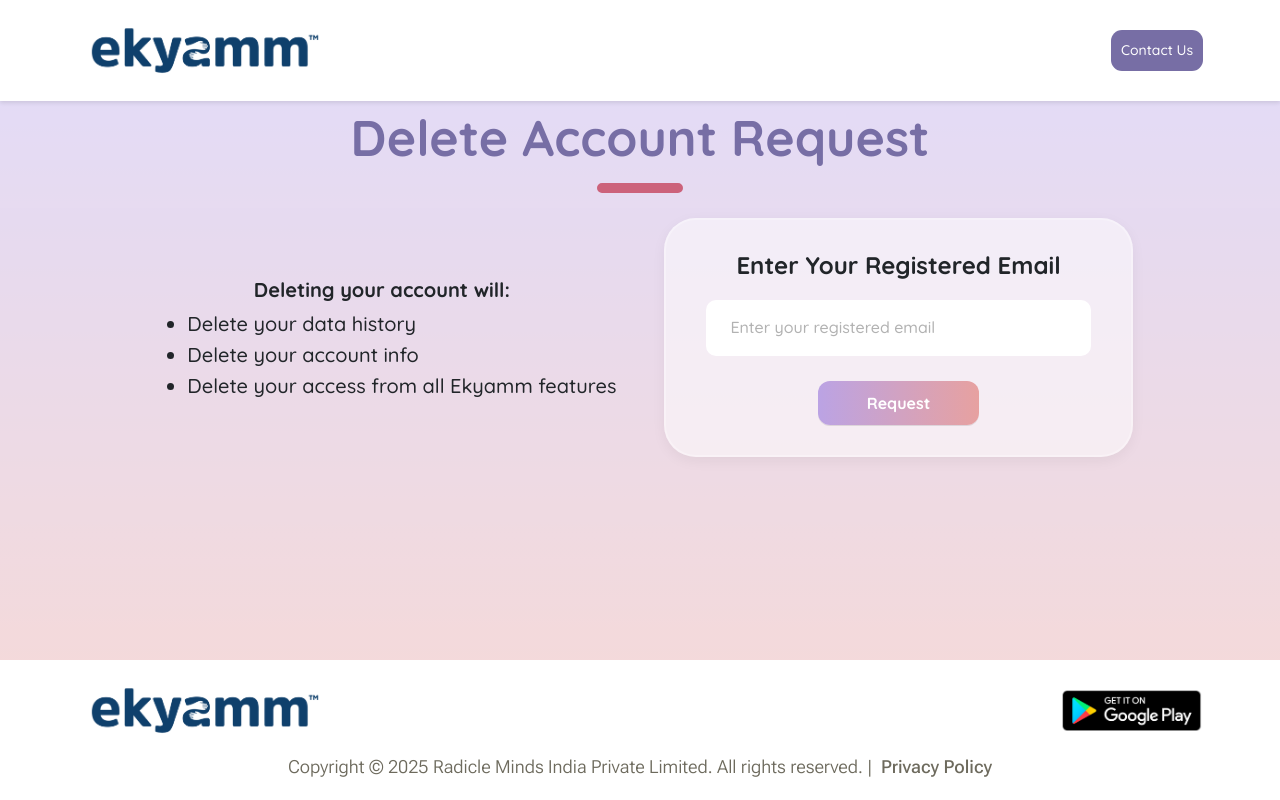
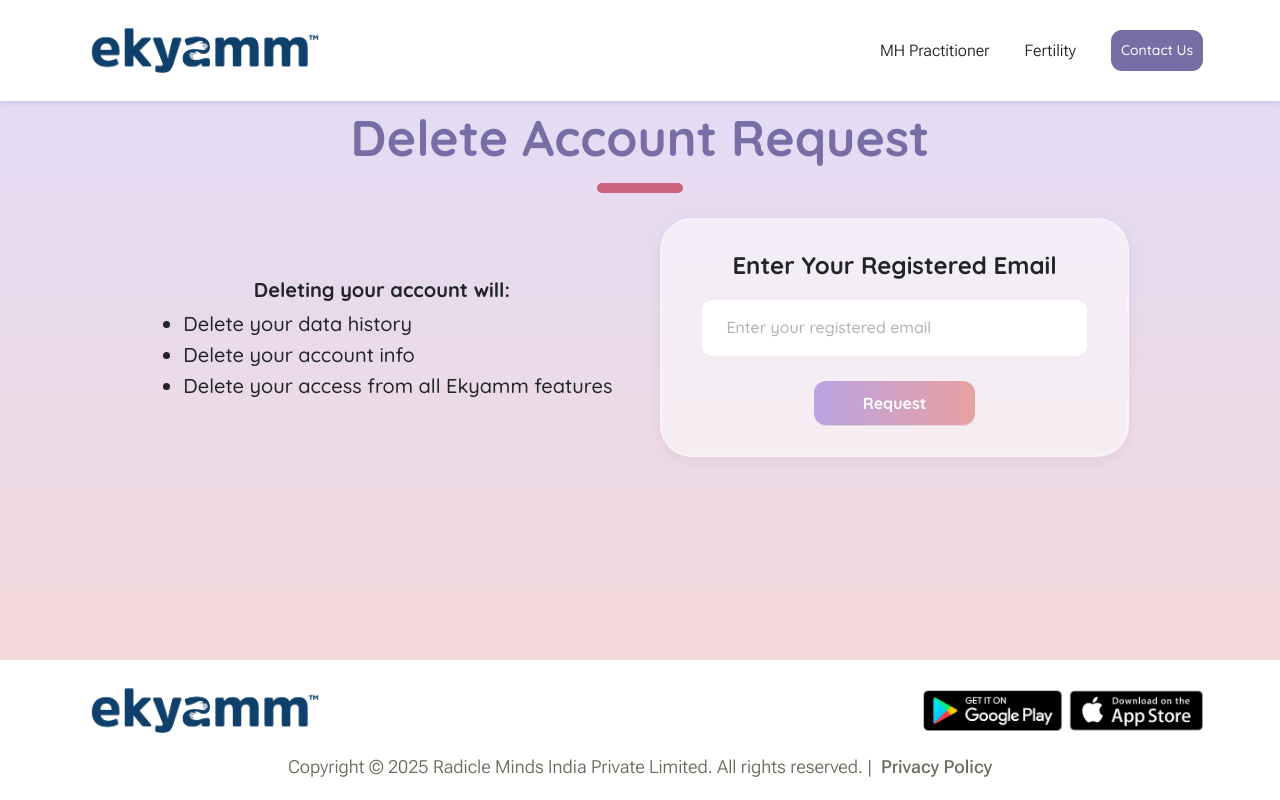
Before and after one commit to ekyamm/ekyamm-frontend, a plain HTML site: page request-account-delete.html in a window 1280 px wide. Drawn offline with nearby package versions, Linux system fonts and the light colour scheme.

Commit message:
Refactor navbar and footer placeholders; update script for active nav item handling on specific pages

```diff
--- a/request-account-delete.html
+++ b/request-account-delete.html
@@ -31,12 +31,12 @@
             position: fixed;
             width: 100%;
             /* height: 15%; */
-            top: 0;
+            /* top: 0;
             z-index: 10;
             display: flex;
             justify-content: space-between;
             box-shadow: 0 2px 4px rgba(0, 0, 0, 0.1);
-            align-items: center;
+            align-items: center; */
         }
 
         /* Logo styles */
@@ -659,6 +659,10 @@
         }
     </style>
 
+    <!-- Bootstrap CSS -->
+    <link rel="stylesheet" href="https://cdn.jsdelivr.net/npm/bootstrap@5.3.0/dist/css/bootstrap.min.css">
+    <link rel="stylesheet" href="styles.css">
+
     <script src="https://ajax.googleapis.com/ajax/libs/jquery/3.7.1/jquery.min.js"></script>
 </head>
 <body>
@@ -668,14 +672,15 @@
     <div class="overlay"></div>
 
     <!-- Navbar -->
-    <div class="navbar">
-        <!-- Company Logo (left align) -->
+    <!-- <div class="navbar">
         <img src="public/images/ekyamm-white.png" alt="Company Logo" class="logo ekyamm-logo">
 
-        <!-- Contact Us button (right align) -->
         <button id="chatNow" class="brand-btn contact-button">Chat Now</button>
         <button id="contactUs" class="brand-btn contact-button">Contact Us</button>
-    </div>
+    </div> -->
+
+    <!-- Placeholder for Navbar -->
+    <div id="navbar-placeholder" style="padding: 0; margin: 0;"></div>
 
     <section id="header-section">
         <h1>Delete Account Request</h1>
@@ -704,22 +709,8 @@
         </sub-section>
     </section>
 
-    <footer style="background-color: rgba(255, 255, 255, 1);">
-        <section>
-            <img src="public/images/ekyamm-white.png" alt="Company Logo" class="logo ekyamm-logo">
-            <div id="store">
-<a href="https://play.google.com/store/apps/details?id=com.ekyamm.app" target="_blank">
-                <img src="public/images/Play-store.png" alt="Play Store" class="logo">
-</a>
-                <!-- <a href="https://apps.apple.com/in/app/ekyamm-mh-clinic-companion/id6450462268" target="_blank">
-                <img src="public/images/App-store.png" alt="App Store" class="logo">
-</a> -->
-            </div>
-        </section>
-        <div id="copyright" align="center">Copyright © <span id="currentYear"></span>&nbsp;Radicle Minds India Private Limited. All rights reserved. |
-            <a href="privacy-policy.html" style="color:inherit; font-weight: 500; cursor: pointer;">Privacy Policy</a>
-        </div>
-    </footer>
+    <!-- Placeholder for Footer -->
+    <div id="footer-placeholder"></div>
 
     <div id="error_popup_box">
         <p id="info_text">
@@ -1013,5 +1004,6 @@
     <script src="https://cdn.jsdelivr.net/npm/@popperjs/core@2.9.2/dist/umd/popper.min.js"></script>
     <script src="https://stackpath.bootstrapcdn.com/bootstrap/4.5.2/js/bootstrap.min.js"></script>
 
+    <script src="script.js"></script>
 </body>
 </html>
--- a/script.js
+++ b/script.js
@@ -88,6 +88,18 @@ function updateNavHeight() {
     } else {
         console.error("Navbar element not found.");
     }
+
+    // Get the current HTML file name
+    const currentFile = window.location.pathname.split('/').pop();
+
+    // Check if the current file is privacy-policy.html
+    if (currentFile === 'privacy-policy.html' || currentFile === 'request-account-delete.html') {
+        const activeNavItems = document.querySelectorAll('.menu .active');
+        console.log(activeNavItems)
+        activeNavItems.forEach(item => {
+            item.classList.remove('active');
+        });
+    }
 }
 
 // Load Navbar, Sections, and Footer
```
Also changed, not shown: privacy-policy.html (+11 -27 lines).
